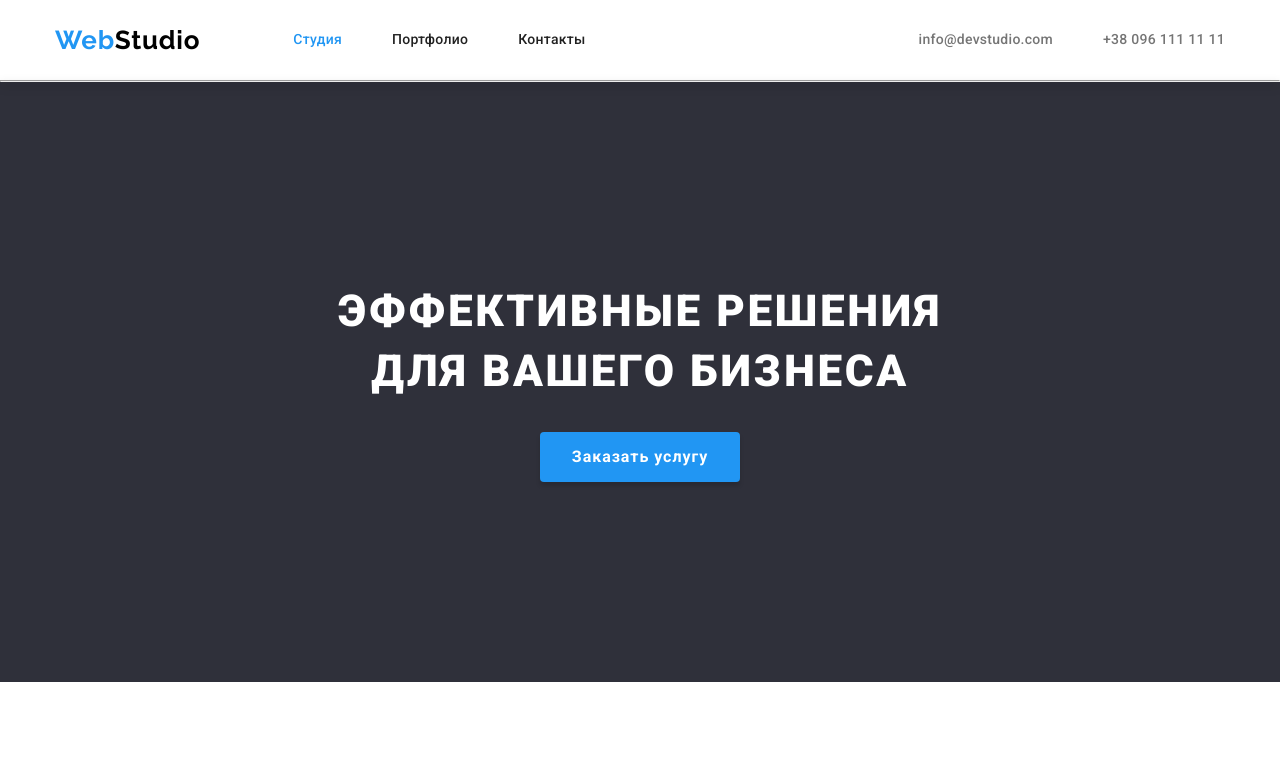
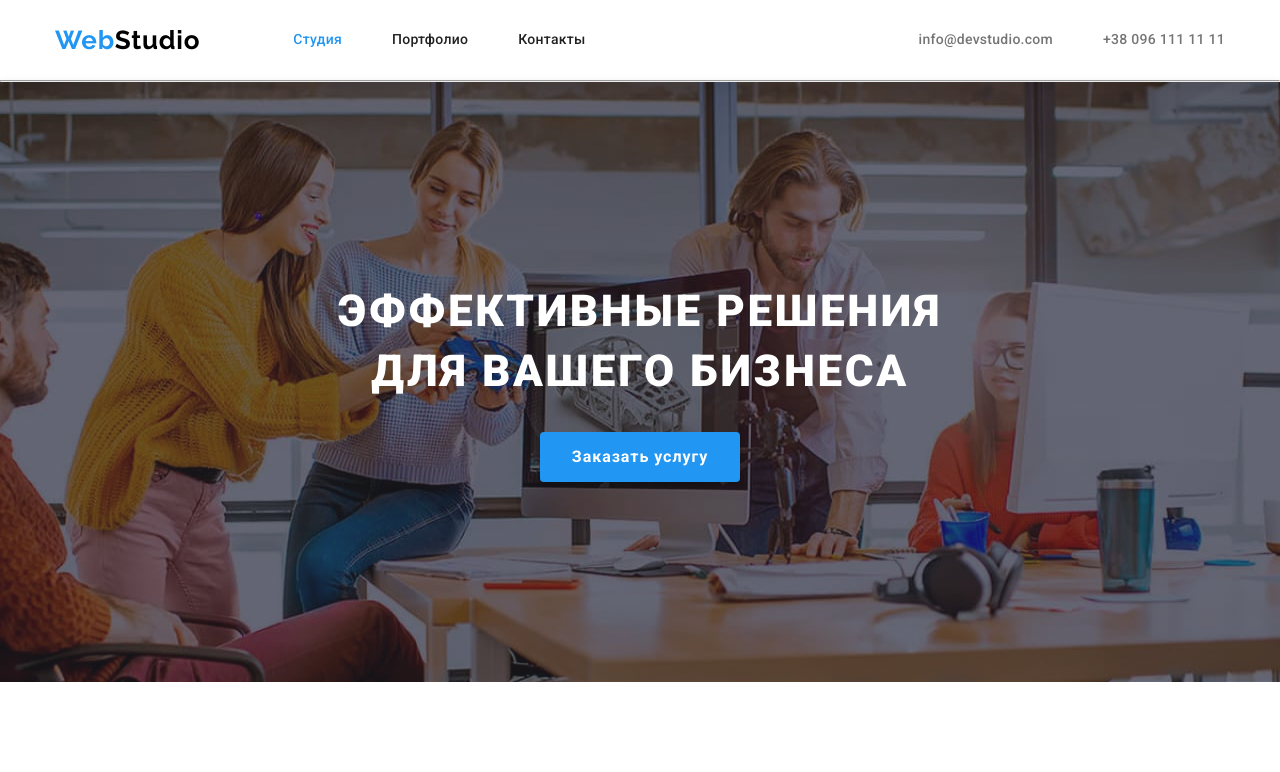
Before and after one commit to VladXoma/goit-markup-hw-04, a plain HTML site: page index.html in a window 1280 px wide. Shown: the top 772 px of the page. Drawn offline with nearby package versions, Linux system fonts and the light colour scheme.

Commit message:
background hero

```diff
--- a/css/styles.css
+++ b/css/styles.css
@@ -70,6 +70,8 @@
 
 .hero,
 .footer {
+  margin-right: auto;
+  margin-left: auto;
   background-color: var(--black-bg-color);
 }
 .hero-title,
@@ -158,9 +160,17 @@
 /* hero */
 
 .hero {
+  margin-right: auto;
+  margin-left: auto;
+  max-width: 1600px;
   text-align: center;
   padding-bottom: 200px;
   padding-top: 200px;
+  background-image: linear-gradient(rgba(47, 48, 58, 0.4), rgba(47, 48, 58, 0.4)),
+    url(../images/background-hero.jpg);
+  background-size: cover;
+  background-repeat: no-repeat;
+  background-position: center;
 }
 .hero-title {
   color: var(--white-text-color);
```
Also changed, not shown: images/background-hero.jpg (added), 1 other file.
